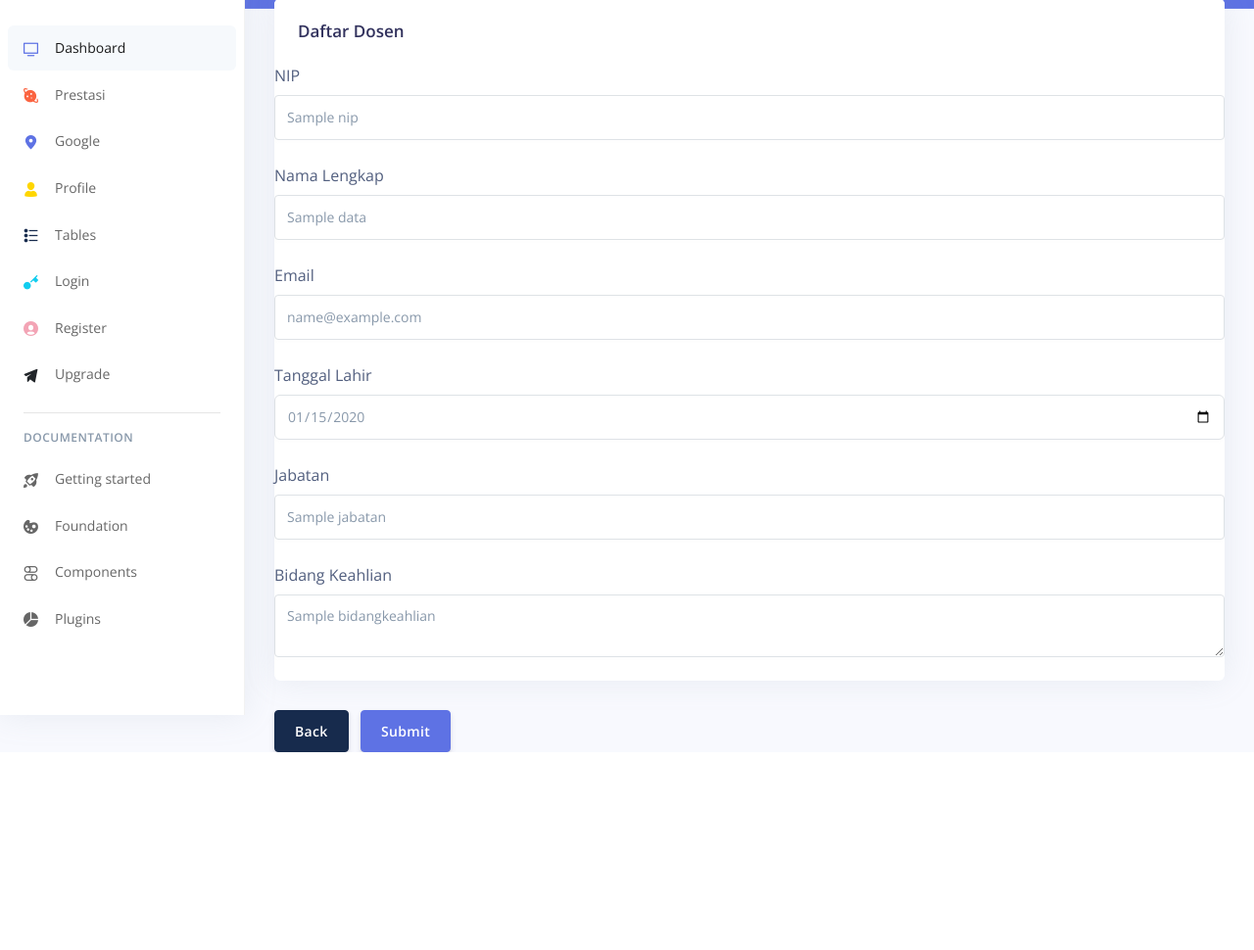
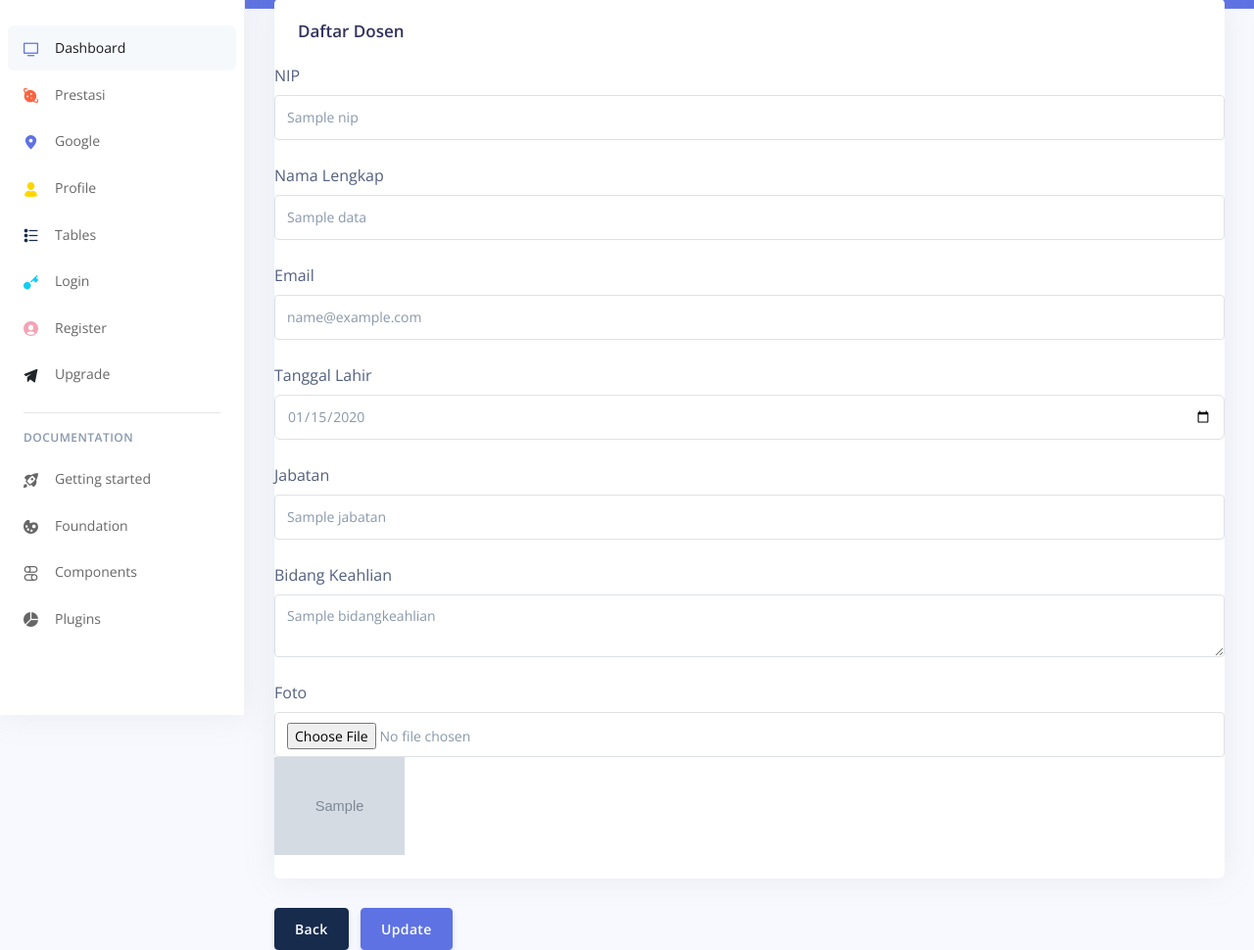
Before and after one commit to moxiesilent/kerja_praktek, a Laravel app: template resources/views/dosen/edit.blade.php in a window 1280 px wide. Shown: the part 70-1040 px from the top of the page at 98% size. Before the commit the page ends 838 px from the top, so only its background shows below. Run offline with Laravel 8, Linux system fonts and the light colour scheme; the template is opened without the code that fills it: most values are stand-ins (such as "Sample title", 1, 10 or a date in 2020); grey boxes marked "Sample" are stand-in pictures.

Commit message:
update image

```diff
--- a/resources/views/dosen/edit.blade.php
+++ b/resources/views/dosen/edit.blade.php
@@ -12,8 +12,9 @@
       </div>
     </div>
   </div>
-    <form method="POST" action="{{url('dosens/'.$data->nip)}}">
+    <form method="POST" action="{{url('dosens/'.$data->nip)}}" enctype="multipart/form-data">
       @csrf
+      @method('PUT')
         <div class="form-group">
           <label for="nip">NIP</label>
           <input type="text" class="form-control" id="nip" name="nip" value="{{$data->nip}}">
@@ -38,10 +39,15 @@
           <label for="bidang">Bidang Keahlian</label>
           <textarea class="form-control" id="bidang" name="bidang">{{$data->bidangkeahlian}}</textarea>
         </div>
+        <div class="form-group">
+          <label for="foto">Foto</label>
+          <input type="file" class="form-control" id="foto" name="foto">
+          <img src="{{asset('images/'.$data->foto)}}" height='100px'/>
+        </div>
       </div>
             <div>
                 <a href="{{url('dosens')}}" class="btn btn-default" role="button">Back</a>
-                <button type="submit" class="btn btn-primary">Submit</button>
+                <button type="submit" class="btn btn-primary">Update</button>
             </div>
         </form>
       </div>
--- a/resources/views/mahasiswa/edit.blade.php
+++ b/resources/views/mahasiswa/edit.blade.php
@@ -7,6 +7,7 @@
     <div class="row align-items-center">
     <form method="POST" action="{{url('mahasiswas/'.$data->idmahasiswa)}}">
       @csrf
+      @method('PUT')
         <div class="form-group">
           <label for="idmahasiswa">Nomor Mahasiswa</label>
           <input type="text" class="form-control" id="idmahasiswa" name="idmahasiswa" value="{{$data->idmmahasiswa}}" disabled>
```
Also changed, not shown: app/Http/Controllers/DosenController.php (+12 -1 lines), public/images/1630038211_1wallpaperflare.com_wallpaper (7).jpg (added), public/images/1630038226_1wallpaperflare.com_wallpaper (10).jpg (added).
